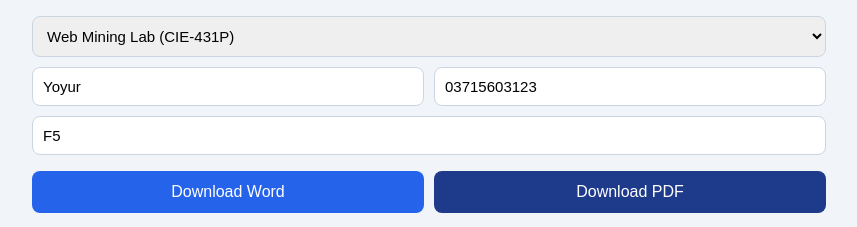
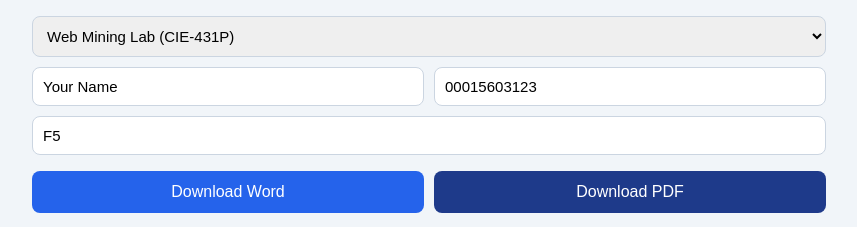
Before and after one commit to himanshuji003/College-Cover-Page-Generator, a plain HTML site: page index1.html in a window 1280 px wide. Shown: the top 227 px of the page, 211-1068 px from the left. Drawn offline with Linux system fonts and the light colour scheme.

Commit message:
Name Change

```diff
--- a/index1.html
+++ b/index1.html
@@ -35,8 +35,8 @@
   <input id="cCode" placeholder="Paper Code (optional)" class="custom">
   <input id="cProf" placeholder="Professor Name (e.g. Mr. Rahul Sharma)" class="custom">
   <input id="cDesig" placeholder="Designation (optional) e.g. (Assistant Professor)" class="custom">
-  <input id="name" placeholder="Your Name" value="Yoyur">
-  <input id="roll" placeholder="Enrollment No." value="03715603123">
+  <input id="name" placeholder="Your Name" value="Your Name">
+  <input id="roll" placeholder="Enrollment No." value="00015603123">
   <input id="section" placeholder="Section" value="F5" class="full">
 </div>
 <div class="btns">
```
